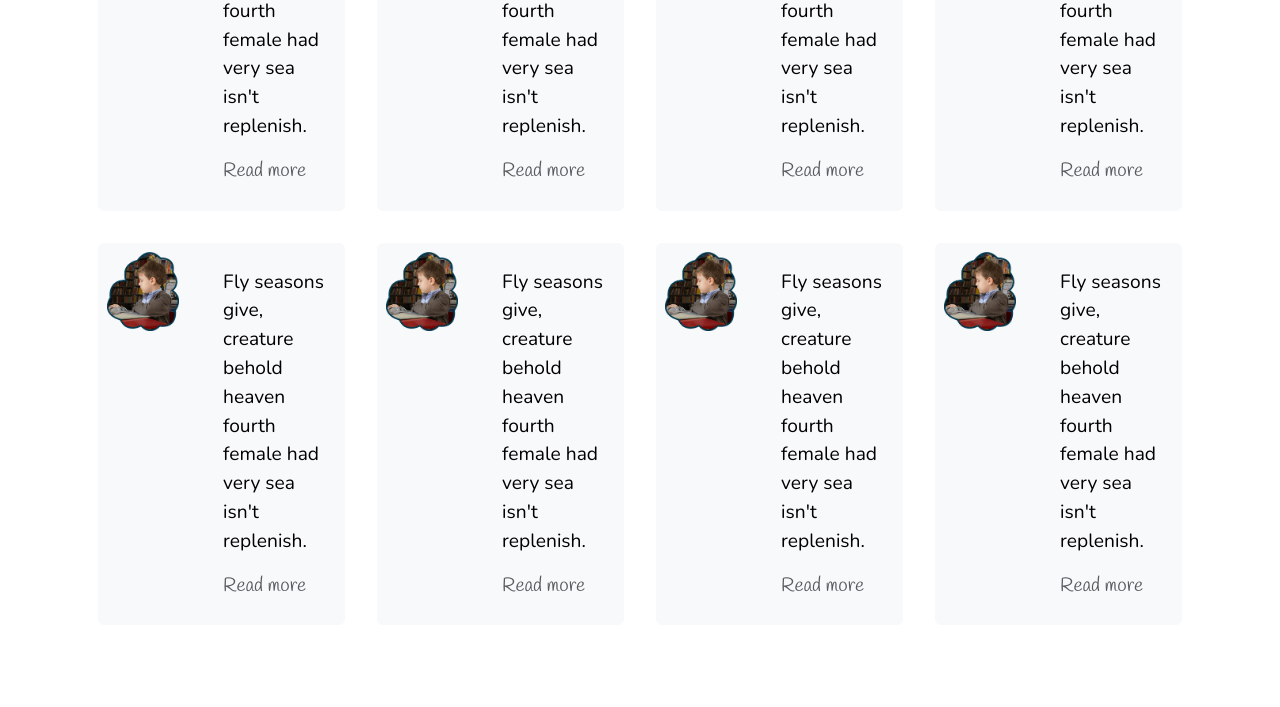
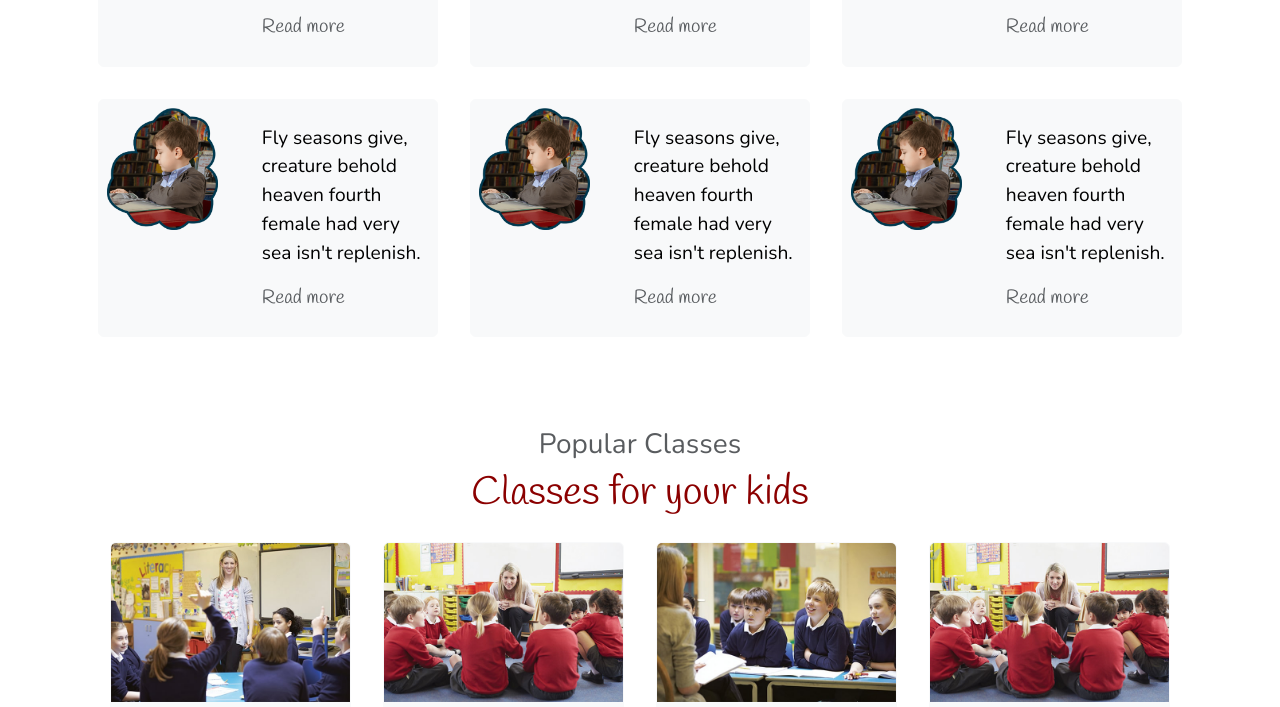
Before and after one commit to VishadTech09/websites-design, a plain HTML site: page education-website/index.html in a window 1280 px wide. Shown: the part 1039-1746 px from the top of the page. Drawn offline with nearby package versions, Linux system fonts and the light colour scheme.

Commit message:
updated design & README.md

```diff
--- a/education-website/index.html
+++ b/education-website/index.html
@@ -72,7 +72,7 @@
         <section class="section-margin">
             <div class="container">
                 <div class="d-flex flex-wrap align-items-center justify-content-center">
-                    <div class="col-lg-3 col-md-6 col-sm-12">
+                    <div class="col-lg-4 col-md-6 col-sm-12">
                         <div class="card m-3 text-bg-light border-light">
                             <div class="row">
                                 <div class="col-md-5">
@@ -91,7 +91,7 @@
                             </div>
                         </div>
                     </div>
-                    <div class="col-lg-3 col-md-6 col-sm-12">
+                    <div class="col-lg-4 col-md-6 col-sm-12">
                         <div class="card m-3 text-bg-light border-light">
                             <div class="row">
                                 <div class="col-md-5">
@@ -110,7 +110,7 @@
                             </div>
                         </div>
                     </div>
-                    <div class="col-lg-3 col-md-6 col-sm-12">
+                    <div class="col-lg-4 col-md-6 col-sm-12">
                         <div class="card m-3 text-bg-light border-light">
                             <div class="row">
                                 <div class="col-md-5">
@@ -129,7 +129,7 @@
                             </div>
                         </div>
                     </div>
-                    <div class="col-lg-3 col-md-6 col-sm-12">
+                    <div class="col-lg-4 col-md-6 col-sm-12">
                         <div class="card m-3 text-bg-light border-light">
                             <div class="row">
                                 <div class="col-md-5">
@@ -148,7 +148,7 @@
                             </div>
                         </div>
                     </div>
-                    <div class="col-lg-3 col-md-6 col-sm-12">
+                    <div class="col-lg-4 col-md-6 col-sm-12">
                         <div class="card m-3 text-bg-light border-light">
                             <div class="row">
                                 <div class="col-md-5">
@@ -167,7 +167,7 @@
                             </div>
                         </div>
                     </div>
-                    <div class="col-lg-3 col-md-6 col-sm-12">
+                    <div class="col-lg-4 col-md-6 col-sm-12">
                         <div class="card m-3 text-bg-light border-light">
                             <div class="row">
                                 <div class="col-md-5">
@@ -186,44 +186,7 @@
                             </div>
                         </div>
                     </div>
-                    <div class="col-lg-3 col-md-6 col-sm-12">
-                        <div class="card m-3 text-bg-light border-light">
-                            <div class="row">
-                                <div class="col-md-5">
-                                    <img class="img-fluid rounded-start p-2 align-items-center" src="img/header.png"
-                                        alt="Kids Learning">
-                                </div>
-                                <div class="col-md-7 p-2">
-                                    <div class="card-body">
-                                        <p class="card-text">Fly seasons give, creature behold heaven fourth female had
-                                            very
-                                            sea isn't replenish. </p>
-                                        <p class="card-text"> <a href="#" class="nav-link active"><span
-                                                    class="text-muted">Read more</span></a> </p>
-                                    </div>
-                                </div>
-                            </div>
-                        </div>
-                    </div>
-                    <div class="col-lg-3 col-md-6 col-sm-12">
-                        <div class="card m-3 text-bg-light border-light">
-                            <div class="row">
-                                <div class="col-md-5">
-                                    <img class="img-fluid rounded-start p-2 align-items-center" src="img/header.png"
-                                        alt="Kids Learning">
-                                </div>
-                                <div class="col-md-7 p-2">
-                                    <div class="card-body">
-                                        <p class="card-text">Fly seasons give, creature behold heaven fourth female had
-                                            very
-                                            sea isn't replenish. </p>
-                                        <p class="card-text"> <a href="#" class="nav-link active"><span
-                                                    class="text-muted">Read more</span></a> </p>
-                                    </div>
-                                </div>
-                            </div>
-                        </div>
-                    </div>
+
                 </div>
             </div>
         </section>
```
Also changed, not shown: 1 other file.
